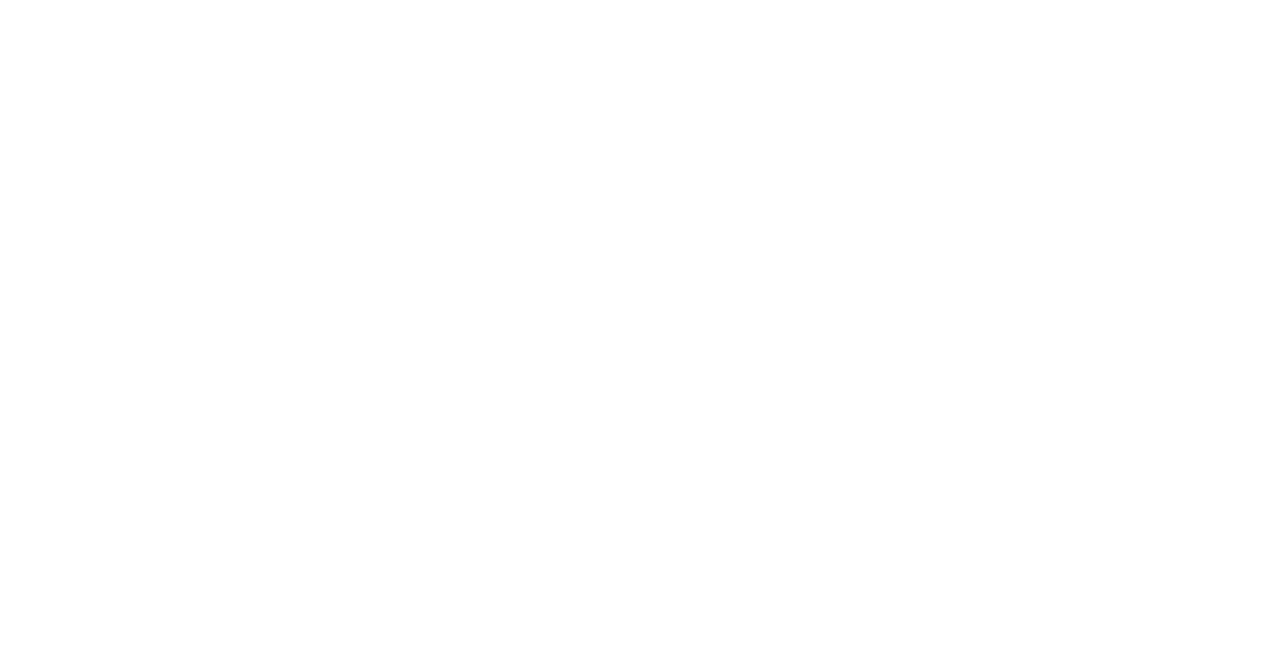
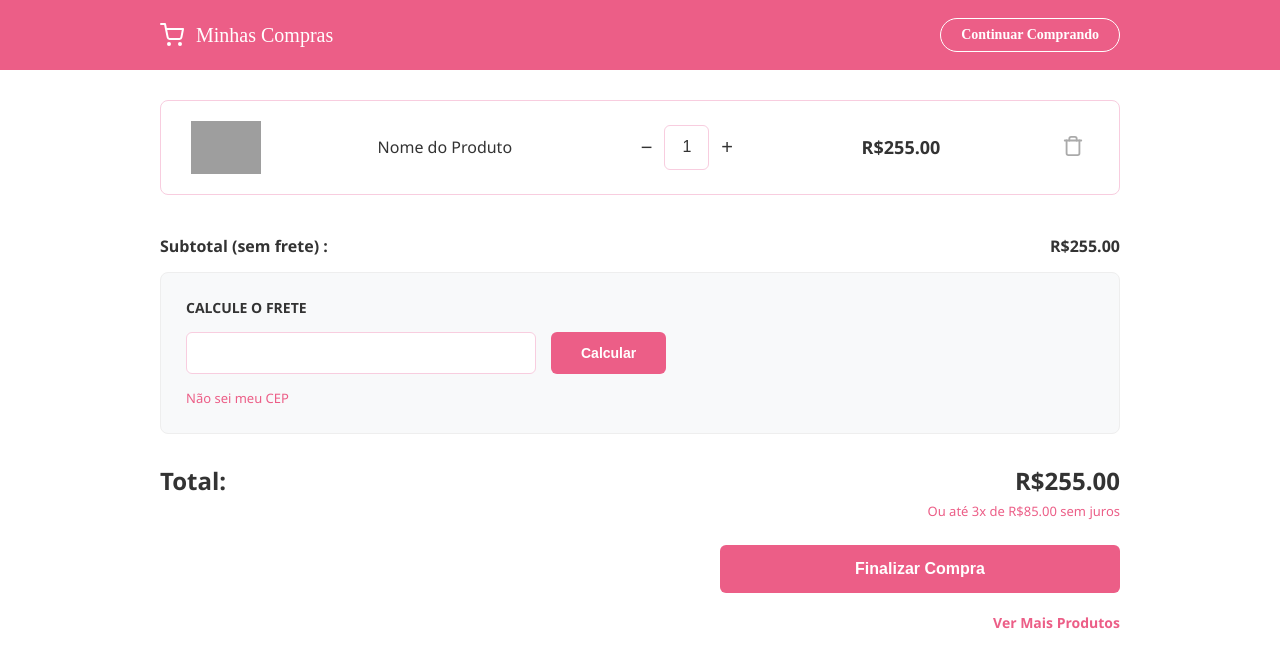
Before and after one commit to debbySantos/DollHouse, an Angular app: page /carrinho in a window 1280 px wide. Before the commit this address led to /. Shown: the top 668 px of the page. Built offline with nearby package versions, Linux system fonts and the light colour scheme; grey boxes are pictures that could not be loaded.

Commit message:
Criação carrinho

```diff
--- a/src/app/app.routes.ts
+++ b/src/app/app.routes.ts
@@ -7,6 +7,8 @@
 import { PagInicialAdmComponent } from './pages/pagina-inicial-adm/pagina-inicial.component';
 import { EsqueciMinhaSenhaComponent } from './pages/login/EsqueciMinhaSenha.component';
 import { TodosOsProdutosComponent } from './pages/todos-os-produtos/todos-os-produtos.component';
+import { CarrinhoComponent } from './pages/carrinho/carrinho.component';
+
 
 export const routes: Routes = [
     {
@@ -59,6 +61,13 @@
       path: 'todosOsProdutos',
       component: TodosOsProdutosComponent,
       title: 'Todos os produtos'
-    }
+    },
+
+    { path: 'carrinho',
+     component: CarrinhoComponent,
+     title: 'Carrino de compra'
+
+    },
+
 
 ];
--- /dev/null
+++ b/src/app/pages/carrinho/carrinho.component.css
@@ -0,0 +1,265 @@
+/* --- Variáveis de Cor (Tema Rosa) --- */
+:host {
+  --pink-primary: #ec5e87;   /* Cor principal */
+  --pink-hover: #d64a70;     /* Cor ao passar o mouse */
+  --pink-border: #f8cddf;    /* Bordas claras */
+  --text-dark: #333;
+  --bg-shipping: #f8f9fa;    /* Fundo do bloco de frete */
+}
+
+/* Reset Básico */
+* { box-sizing: border-box; }
+
+/* Container Principal */
+.main-container {
+  max-width: 1000px;
+  margin: 30px auto;
+  padding: 0 20px;
+  font-family: 'Segoe UI', Tahoma, sans-serif;
+  color: var(--text-dark);
+}
+
+/* --- HEADER BAR (Topo) --- */
+.cart-header-bar {
+  background-color: var(--pink-primary);
+  color: white;
+  padding: 18px 0;
+  width: 100%;
+  margin-bottom: 20px;
+}
+
+.header-content {
+  max-width: 1000px;
+  margin: 0 auto;
+  padding: 0 20px;
+  display: flex;
+  justify-content: space-between; /* Separa Esquerda e Direita */
+  align-items: center;
+}
+
+/* Lado Esquerdo do Header */
+.header-left {
+  display: flex;
+  align-items: center;
+  gap: 12px;
+  font-size: 20px;
+  font-weight: 500;
+}
+
+/* Botão Home (Estilo Ghost) */
+.btn-home {
+  background-color: transparent;
+  color: white;
+  border: 1px solid white;
+  padding: 8px 20px;
+  border-radius: 20px;
+  text-decoration: none;
+  font-size: 14px;
+  font-weight: 600;
+  transition: all 0.3s ease;
+  cursor: pointer;
+}
+
+.btn-home:hover {
+  background-color: white;
+  color: var(--pink-primary);
+}
+
+/* --- CARD DO PRODUTO --- */
+.product-card-pink {
+  display: flex;
+  align-items: center;
+  justify-content: space-between;
+  border: 1px solid var(--pink-border);
+  border-radius: 8px; /* Cantos arredondados suaves */
+  padding: 20px 30px;
+  margin-bottom: 25px;
+  background: #fff;
+}
+
+.prod-img img {
+  width: 70px;
+  height: auto;
+  display: block;
+}
+
+.prod-name h3 {
+  font-size: 16px;
+  font-weight: 500;
+  margin: 0;
+  color: var(--text-dark);
+}
+
+.prod-price {
+  font-size: 18px;
+  font-weight: 700;
+  color: var(--text-dark);
+}
+
+.btn-trash {
+  background: none;
+  border: none;
+  cursor: pointer;
+  color: #aaa;
+  transition: color 0.3s;
+  padding: 5px;
+}
+.btn-trash:hover { color: var(--pink-primary); }
+
+/* --- CONTROLES DE QUANTIDADE --- */
+.qty-controls-pink {
+  display: flex;
+  align-items: center;
+}
+
+.qty-controls-pink button {
+  background: none;
+  border: none;
+  font-size: 20px;
+  color: var(--text-dark);
+  padding: 0 12px;
+  cursor: pointer;
+}
+
+.qty-controls-pink input {
+  width: 45px;
+  height: 45px;
+  text-align: center;
+  border: 1px solid var(--pink-border);
+  border-radius: 6px;
+  font-size: 16px;
+  color: var(--text-dark);
+  outline: none;
+}
+
+/* --- SUBTOTAL --- */
+.subtotal-row {
+  display: flex;
+  justify-content: space-between;
+  font-size: 16px;
+  font-weight: 600;
+  padding: 15px 0;
+  color: var(--text-dark);
+}
+
+/* --- FRETE --- */
+.shipping-block {
+  background-color: var(--bg-shipping);
+  padding: 25px;
+  border-radius: 8px;
+  margin-bottom: 30px;
+  border: 1px solid #eee;
+}
+
+.shipping-block h4 {
+  margin: 0 0 15px 0;
+  font-size: 14px;
+  font-weight: 700;
+  text-transform: uppercase;
+  color: var(--text-dark);
+}
+
+.shipping-inputs {
+  display: flex;
+  gap: 15px;
+  margin-bottom: 10px;
+}
+
+.input-pink {
+  flex: 1;
+  max-width: 350px;
+  padding: 10px 15px;
+  border: 1px solid var(--pink-border);
+  border-radius: 6px;
+  outline: none;
+  font-size: 14px;
+}
+
+.input-pink:focus { border-color: var(--pink-primary); }
+
+.dont-know-cep {
+  color: var(--pink-primary);
+  text-decoration: none;
+  font-size: 13px;
+  display: inline-block;
+  margin-top: 5px;
+}
+
+.freight-value {
+  margin-top: 15px;
+  font-weight: bold;
+  color: var(--text-dark);
+  text-align: right; /* Alinha o valor do frete à direita se quiser */
+}
+
+/* --- TOTAL E BOTÕES --- */
+.total-section {
+  text-align: right;
+  margin-top: 20px;
+}
+
+.main-total {
+  display: flex;
+  justify-content: space-between;
+  align-items: center;
+  font-size: 24px;
+  font-weight: 800;
+  color: var(--text-dark);
+  margin-bottom: 5px;
+}
+
+.installments-pink {
+  color: var(--pink-primary);
+  font-size: 13px;
+  font-weight: 500;
+  margin-bottom: 25px;
+}
+
+.link-see-more {
+  display: block;
+  margin-top: 20px;
+  color: var(--pink-primary);
+  text-decoration: none;
+  font-size: 14px;
+  font-weight: 600;
+  cursor: pointer;
+}
+
+/* ESTILO GERAL DOS BOTÕES ROSA */
+.btn-pink-solid {
+  background-color: var(--pink-primary);
+  color: white;
+  border: none;
+  border-radius: 6px;
+  font-weight: 600;
+  cursor: pointer;
+  transition: background-color 0.2s;
+  font-size: 14px;
+}
+.btn-pink-solid:hover { background-color: var(--pink-hover); }
+
+.btn-pink-solid.small {
+  padding: 0 30px;
+  height: 42px; /* Altura do input */
+}
+
+.btn-pink-solid.large {
+  width: 100%;
+  max-width: 400px;
+  padding: 15px;
+  font-size: 16px;
+  display: inline-block;
+}
+
+/* Responsivo */
+@media (max-width: 768px) {
+  .product-card-pink {
+    flex-direction: column;
+    gap: 15px;
+    text-align: center;
+  }
+
+  .shipping-inputs { flex-direction: column; }
+  .input-pink, .btn-pink-solid.small { width: 100%; max-width: 100%; }
+  .btn-pink-solid.large { max-width: 100%; }
+}
--- /dev/null
+++ b/src/app/pages/carrinho/carrinho.component.html
@@ -0,0 +1,86 @@
+<div class="cart-header-bar">
+  <div class="header-content">
+
+    <div class="header-left">
+      <svg xmlns="http://www.w3.org/2000/svg" width="24" height="24" viewBox="0 0 24 24" fill="none" stroke="currentColor" stroke-width="2" stroke-linecap="round" stroke-linejoin="round"><circle cx="9" cy="21" r="1"></circle><circle cx="20" cy="21" r="1"></circle><path d="M1 1h4l2.68 13.39a2 2 0 0 0 2 1.61h9.72a2 2 0 0 0 2-1.61L23 6H6"></path></svg>
+      <span>Minhas Compras</span>
+    </div>
+
+    <a routerLink="/" class="btn-home">
+      Continuar Comprando
+    </a>
+
+  </div>
+</div>
+
+<div class="main-container">
+
+  <div *ngIf="quantidade === 0" class="empty-msg">
+    <p>Seu carrinho está vazio.</p>
+    <a routerLink="/" class="btn-pink-solid small">Voltar às compras</a>
+  </div>
+
+  <div *ngIf="quantidade > 0">
+
+    <div class="product-card-pink">
+      <div class="prod-img">
+        <img src="assets/barbie-placeholder.jpg" alt="Produto">
+      </div>
+
+      <div class="prod-name">
+        <h3>Nome do Produto</h3>
+      </div>
+
+      <div class="qty-controls-pink">
+          <button (click)="diminuirQuantidade()">−</button>
+          <input type="text" [value]="quantidade" readonly>
+          <button (click)="aumentarQuantidade()">+</button>
+      </div>
+
+      <div class="prod-price">
+        <strong>{{ precoUnitario | currency:'BRL' }}</strong>
+      </div>
+
+      <button class="btn-trash" (click)="removerProduto()" title="Remover item">
+        <svg xmlns="http://www.w3.org/2000/svg" width="22" height="22" viewBox="0 0 24 24" fill="none" stroke="currentColor" stroke-width="2" stroke-linecap="round" stroke-linejoin="round"><polyline points="3 6 5 6 21 6"></polyline><path d="M19 6v14a2 2 0 0 1-2 2H7a2 2 0 0 1-2-2V6m3 0V4a2 2 0 0 1 2-2h4a2 2 0 0 1 2 2v2"></path></svg>
+      </button>
+    </div>
+
+    <div class="subtotal-row">
+      <span>Subtotal (sem frete) :</span>
+      <strong>{{ subtotal | currency:'BRL' }}</strong>
+    </div>
+
+    <div class="shipping-block">
+      <h4>CALCULE O FRETE</h4>
+      <div class="shipping-inputs">
+        <input type="text" class="input-pink" placeholder="" [(ngModel)]="cepInput" maxlength="9">
+        <button class="btn-pink-solid small" (click)="calcularFrete()">Calcular</button>
+      </div>
+
+      <a href="#" class="dont-know-cep">Não sei meu CEP</a>
+
+      <p *ngIf="frete > 0" class="freight-value">
+        Frete: {{ frete | currency:'BRL' }}
+      </p>
+    </div>
+
+    <div class="total-section">
+      <div class="total-row main-total">
+        <span>Total:</span>
+        <span>{{ total | currency:'BRL' }}</span>
+      </div>
+
+      <p class="installments-pink">
+        Ou até 3x de {{ valorParcela | currency:'BRL' }} sem juros
+      </p>
+
+      <button class="btn-pink-solid large" (click)="finalizarCompra()">
+        Finalizar Compra
+      </button>
+
+      <a routerLink="/" class="link-see-more">Ver Mais Produtos</a>
+    </div>
+
+  </div>
+</div>
--- /dev/null
+++ b/src/app/pages/carrinho/carrinho.component.ts
@@ -0,0 +1,33 @@
+import { Component } from '@angular/core';
+import { CommonModule } from '@angular/common';
+import { FormsModule } from '@angular/forms';
+import { RouterLink } from '@angular/router'; // <--- IMPORTANTE: Adicione isso
+
+@Component({
+  selector: 'app-carrinho',
+  standalone: true,
+  imports: [CommonModule, FormsModule, RouterLink], // <--- Adicione aqui também
+  templateUrl: './carrinho.component.html',
+  styleUrls: ['./carrinho.component.css']
+})
+export class CarrinhoComponent {
+  // ... o resto do seu código continua igual ...
+  quantidade: number = 1;
+  precoUnitario: number = 255.00;
+  frete: number = 0;
+  cepInput: string = '';
+
+  get subtotal(): number { return this.quantidade * this.precoUnitario; }
+  get total(): number { return this.subtotal + this.frete; }
+  get valorParcela(): number { return this.total / 3; }
+
+  aumentarQuantidade() { this.quantidade++; }
+  diminuirQuantidade() { if (this.quantidade > 1) this.quantidade--; }
+  removerProduto() { this.quantidade = 0; this.frete = 0; }
+
+  calcularFrete() {
+    if (this.cepInput.length >= 8) this.frete = 15.00;
+  }
+
+  finalizarCompra() { alert('Finalizando...'); }
+}
--- a/src/app/shared/header/header.component.html
+++ b/src/app/shared/header/header.component.html
@@ -1,4 +1,3 @@
-
 <header>
 
     <div class="inputPesquisa">
@@ -6,19 +5,20 @@
         <i class="fa-solid fa-magnifying-glass" style="color: #ffffff;"></i>
     </div>
 
-
-
     <img class="logo" src="assets/images/logo.svg" alt="logo">
-
-
 
     <div class="itensLogin">
         <i class="fa-solid fa-user" style="color: #ffffff;"></i>
         <a routerLink="/cadastro">Cadastre-se</a>
-            <a routerLink="/login" href="">Fazer login</a>
+        <a routerLink="/login">Fazer login</a>
 
+        <!-- Carrinho com navegação funcionando -->
+        <a routerLink="/carrinho" style="text-decoration: none;">
+    <i class="fa-solid fa-cart-shopping"
+       style="color: #ffffff; cursor: pointer; margin-left: 10px;">
+    </i>
+</a>
 
-            <i class="fa-solid fa-cart-shopping" style="color: #ffffff;"></i>
     </div>
 
 </header>
```
Also changed, not shown: 1 other file (tests, documents, lock files or other folders). Lines whose indentation alone changed are shown as unchanged.
